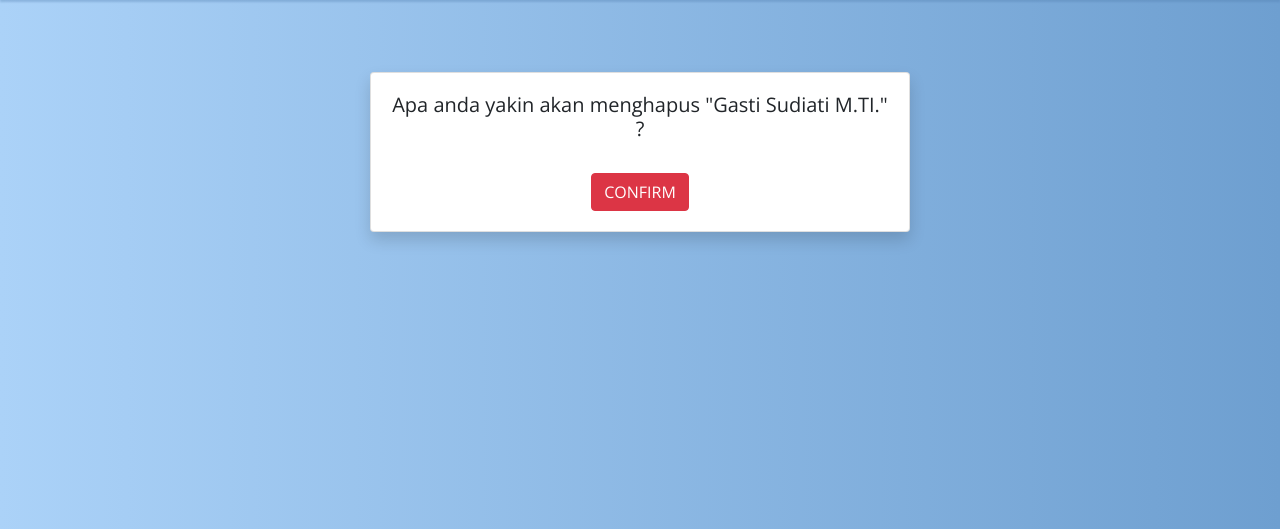
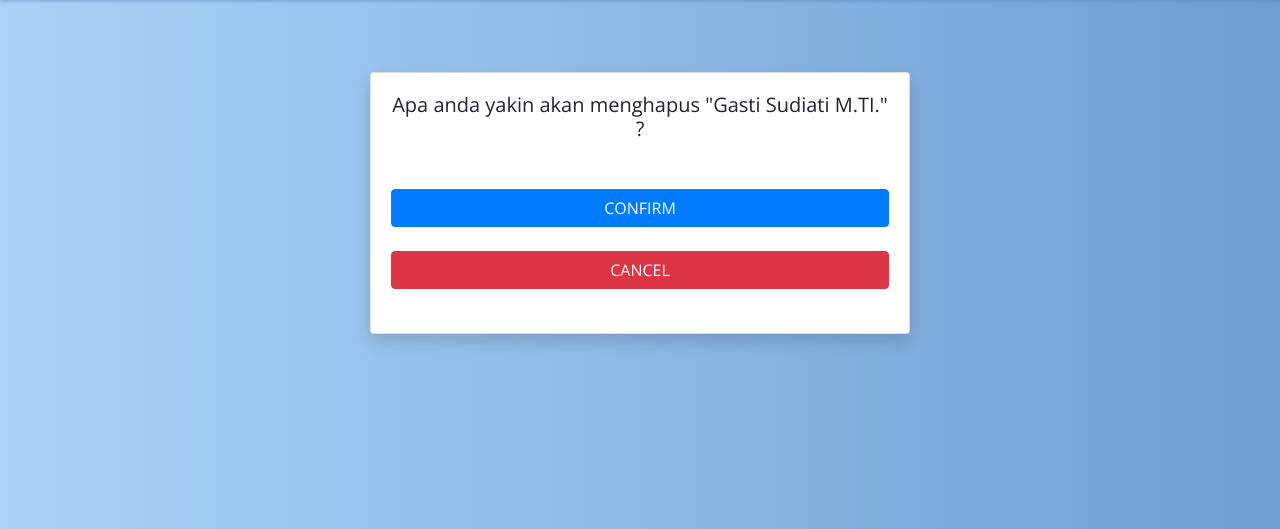
Before and after one commit to rpl-skenda/pdam-bandarmasih, a Django app: page /delete/1/ in a window 1280 px wide. Shown: the part 56-585 px from the top of the page. Run offline with Django 3.2, Linux system fonts and the light colour scheme; data comes from the database, SQL or seed files in the repository; some libraries are stand-ins or nearby versions.

Commit message:
fixing delete page

```diff
--- a/school/app/templates/app/delete.html
+++ b/school/app/templates/app/delete.html
@@ -10,7 +10,9 @@
         <form action="{% url 'delete' item.spk  %}" method="POST" class="justify-content-center">
           {% csrf_token %}
           <br />
-          <input class="btn btn-danger" type="submit" value="CONFIRM" />
+          <input class="btn btn-primary btn-block mt-3" type="submit" value="CONFIRM" />
+          <br />
+          <a href="{% url 'data' %}" class="btn btn-danger btn-block mb-4">CANCEL</a>
         </form>
       </div>
     </div>
```
